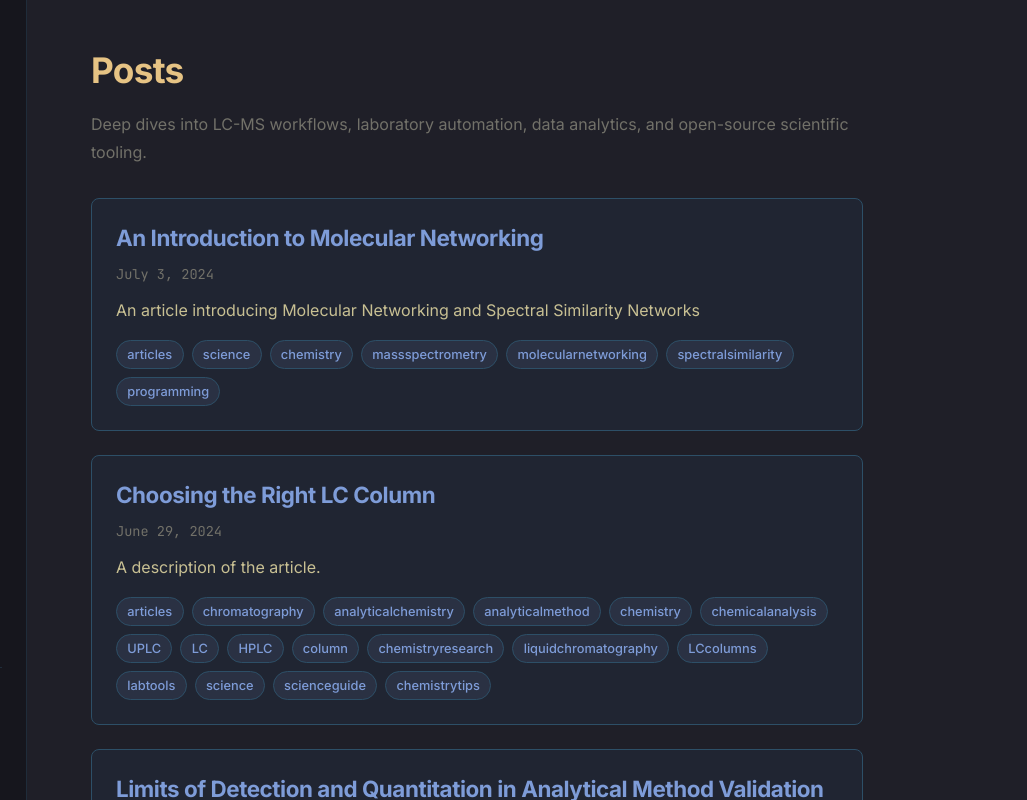
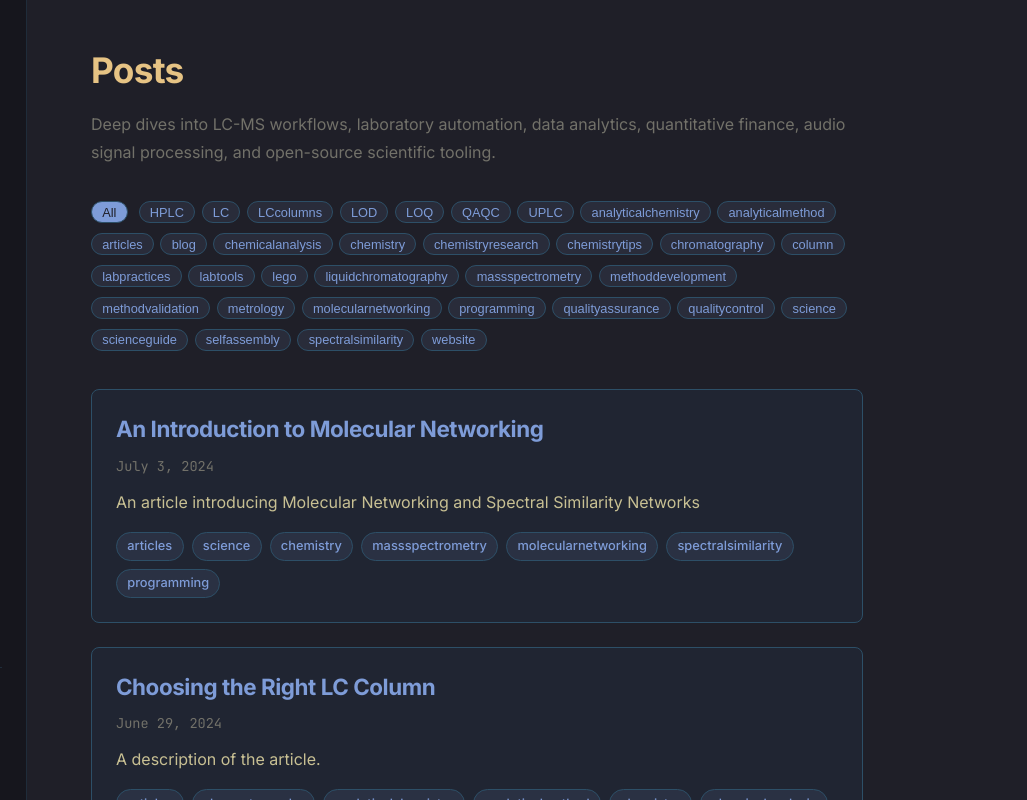
Before and after one commit to janusson/janusson.github.io, an Astro site: page /posts in a window 1280 px wide. Shown: the top 800 px of the page, 253-1280 px from the left. Built offline with nearby package versions, Linux system fonts and the light colour scheme; Astro itself is replaced by a stand-in of ours.

Commit message:
Rebrand site and add tag filtering for blog posts

```diff
--- a/src/layouts/BaseLayout.astro
+++ b/src/layouts/BaseLayout.astro
@@ -9,7 +9,7 @@ export interface Props {
 const { title, description } = Astro.props;
 const pageDescription =
   description ||
-  "Analytical chemistry, mass spectrometry, and programming by Dr. Eric Janusson.";
+  "Scientific software, analytical chemistry, and data analytics by Dr. Eric Janusson.";
 ---
 
 <!doctype html>
@@ -18,7 +18,7 @@ const pageDescription =
     <meta charset="UTF-8" />
     <meta name="viewport" content="width=device-width, initial-scale=1.0" />
     <meta name="description" content={pageDescription} />
-    <title>{title} | Analytical Architecture</title>
+    <title>{title} | Dr. Eric Janusson</title>
 
     <link rel="preconnect" href="https://fonts.googleapis.com">
     <link rel="preconnect" href="https://fonts.gstatic.com" crossorigin>
--- a/src/pages/posts.astro
+++ b/src/pages/posts.astro
@@ -6,21 +6,56 @@ const posts = await getCollection("blog");
 const sortedPosts = posts.sort(
   (a, b) => b.data.date.getTime() - a.data.date.getTime()
 );
+
+// Extract all unique tags from the blog collection
+const allTags = Array.from(
+  new Set(sortedPosts.flatMap((post) => post.data.tags))
+).sort();
 ---
 
 <BaseLayout
   title="Posts"
-  description="Technical posts on analytical chemistry, mass spectrometry, and scientific programming by Dr. Eric Janusson."
+  description="Technical posts on scientific software, analytical chemistry, quantitative finance, and signal processing by Dr. Eric Janusson."
 >
   <h1>Posts</h1>
   <p style="color: var(--color-sidebar-muted); margin-bottom: 2em;">
-    Deep dives into LC-MS workflows, laboratory automation, data analytics, and
-    open-source scientific tooling.
+    Deep dives into LC-MS workflows, laboratory automation, data analytics,
+    quantitative finance, audio signal processing, and open-source scientific
+    tooling.
   </p>
 
+  <!-- Tag Filter UI -->
+  {
+    allTags.length > 0 && (
+      <div id="tag-filters" style="margin-bottom: 2em;">
+        <button
+          class="post-tag tag-filter-btn tag-filter-btn--active"
+          data-tag="all"
+          style="margin-right: 0.5em; margin-bottom: 0.5em; cursor: pointer;"
+        >
+          All
+        </button>
+        {allTags.map((tag) => (
+          <button
+            class="post-tag tag-filter-btn"
+            data-tag={tag}
+            style="margin-right: 0.5em; margin-bottom: 0.5em; cursor: pointer;"
+          >
+            {tag}
+          </button>
+        ))}
+      </div>
+    )
+  }
+
+  <!-- Post List -->
+  <div id="post-list">
     {
       sortedPosts.map((post) => (
-      <article class="post-card">
+        <article
+          class="post-card"
+          data-tags={post.data.tags.join(",")}
+        >
           <h2>
             <a href={`/blog/${post.id}/`}>{post.data.title}</a>
           </h2>
@@ -44,4 +79,44 @@ const sortedPosts = posts.sort(
         </article>
       ))
     }
+  </div>
 </BaseLayout>
+
+<script>
+  // Vanilla JS tag filtering
+  document.addEventListener("DOMContentLoaded", () => {
+    const filterButtons = document.querySelectorAll(".tag-filter-btn");
+    const postCards = document.querySelectorAll("#post-list .post-card");
+
+    function setActiveButton(activeBtn: Element) {
+      filterButtons.forEach((btn) => btn.classList.remove("tag-filter-btn--active"));
+      activeBtn.classList.add("tag-filter-btn--active");
+    }
+
+    filterButtons.forEach((btn) => {
+      btn.addEventListener("click", () => {
+        const selectedTag = btn.getAttribute("data-tag");
+        setActiveButton(btn);
+
+        postCards.forEach((card) => {
+          const cardTags = (card.getAttribute("data-tags") ?? "").split(",");
+          if (selectedTag === "all" || cardTags.includes(selectedTag ?? "")) {
+            (card as HTMLElement).style.display = "";
+          } else {
+            (card as HTMLElement).style.display = "none";
+          }
+        });
+      });
+    });
+
+    // Add styles for the active tag button
+    const style = document.createElement("style");
+    style.textContent = `
+      .tag-filter-btn--active {
+        background: var(--color-accent) !important;
+        color: var(--color-bg) !important;
+      }
+    `;
+    document.head.appendChild(style);
+  });
+</script>
```
Also changed, not shown: README.md. Lines whose indentation alone changed are shown as unchanged.
